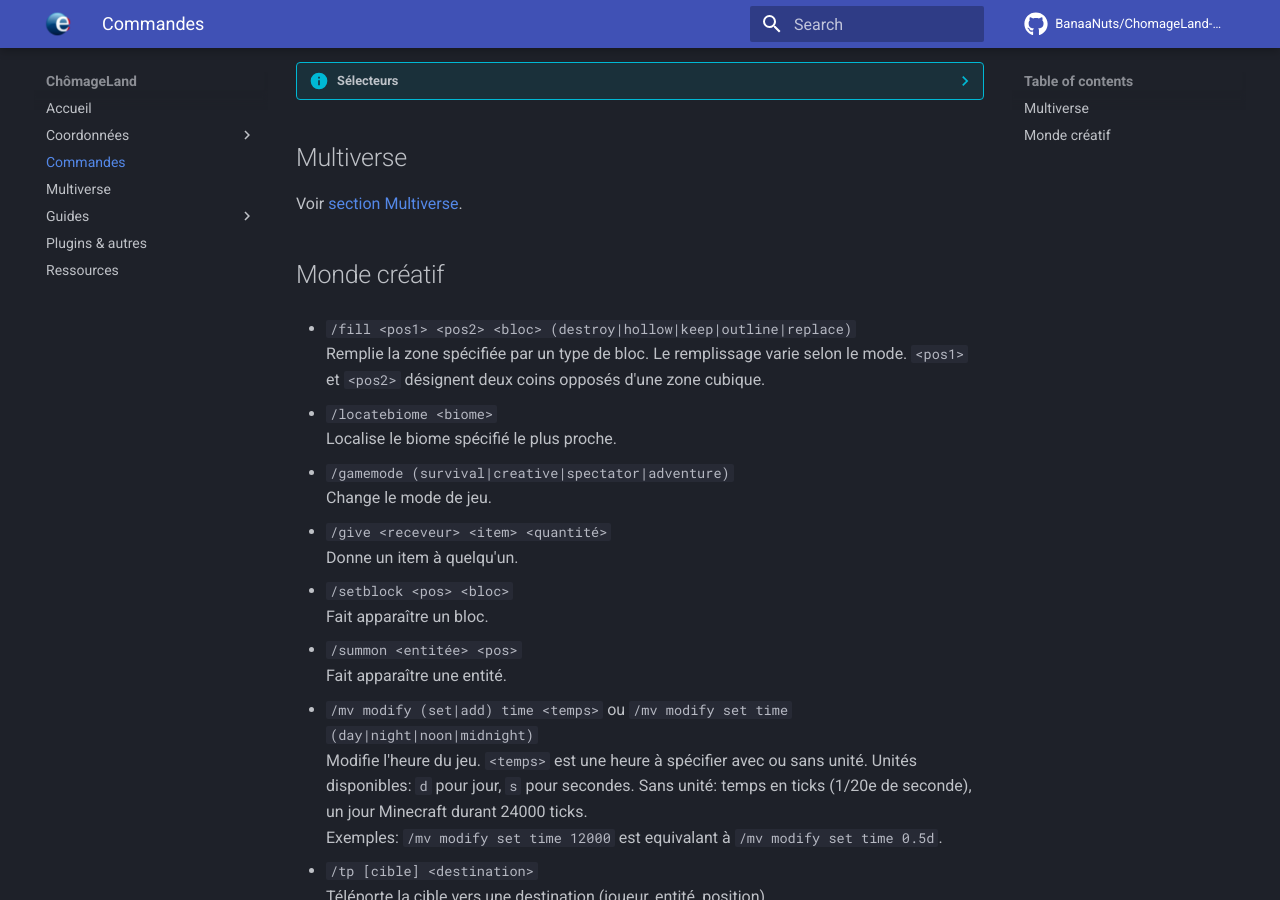
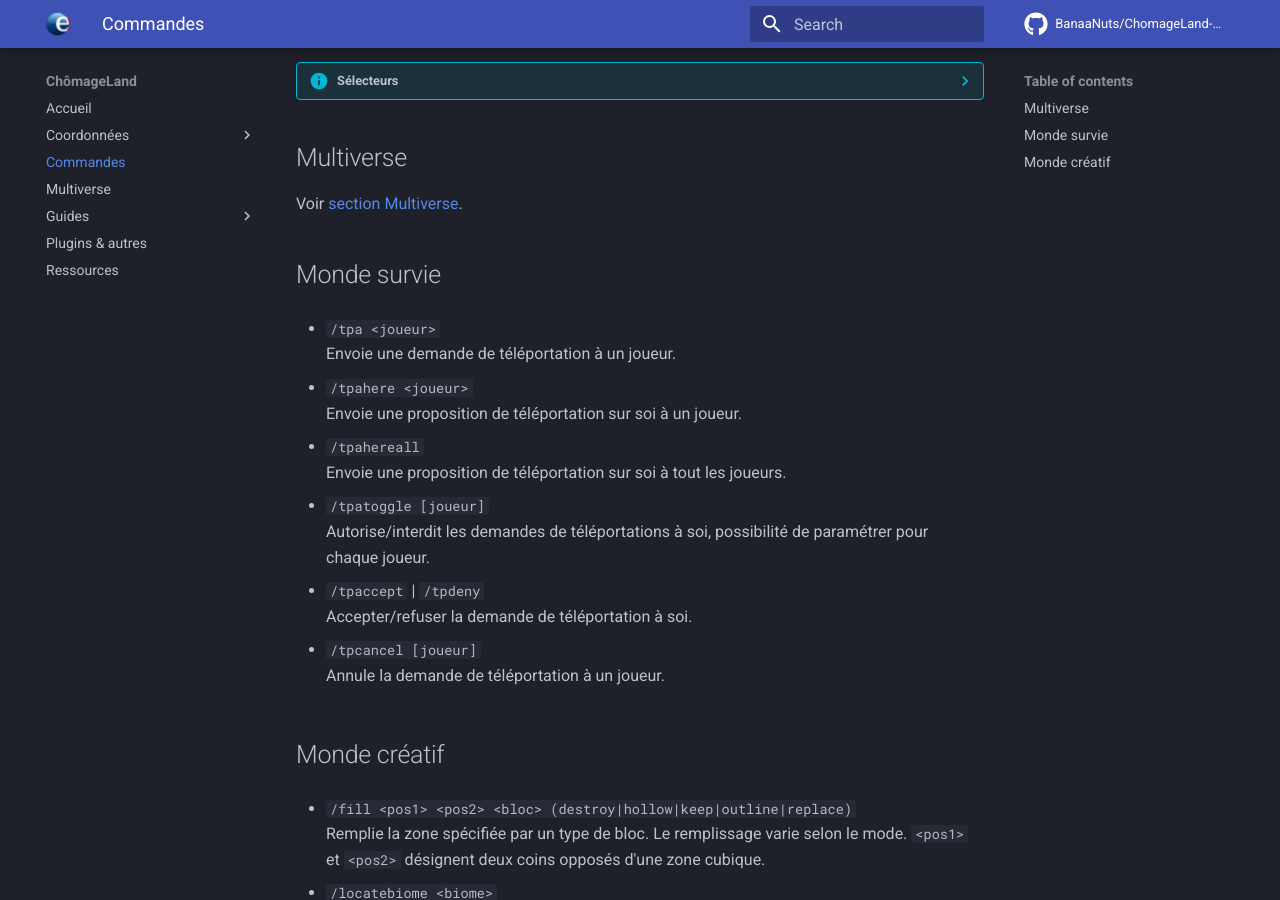
Before and after one commit to BanaaNuts/ChomageLand-Web, an MkDocs documentation site: the page built from docs/commandes.md, in a window 1280 px wide and 900 px high, scrolled down 390 px. Built offline with MkDocs 1.6.1 and Material for MkDocs 9.7.7, drawn with Linux system fonts in a browser that asks for light colours; comment, search, counter and statistics services are not loaded.

Commit message:
Ajout commandes SimpleTPA

```diff
--- a/docs/commandes.md
+++ b/docs/commandes.md
@@ -44,6 +44,26 @@
 
 Voir [section Multiverse](multiverse.md#commandes).
 
+## Monde survie
+
+* `/tpa <joueur>`
+Envoie une demande de téléportation à un joueur.
+
+* `/tpahere <joueur>`
+Envoie une proposition de téléportation sur soi à un joueur.
+
+* `/tpahereall`
+Envoie une proposition de téléportation sur soi à tout les joueurs.
+
+* `/tpatoggle [joueur]`
+Autorise/interdit les demandes de téléportations à soi, possibilité de paramétrer pour chaque joueur.
+
+* `/tpaccept` | `/tpdeny`
+Accepter/refuser la demande de téléportation à soi.
+
+* `/tpcancel [joueur]`
+Annule la demande de téléportation à un joueur.
+
 ## Monde créatif
 
 * `/fill <pos1> <pos2> <bloc> (destroy|hollow|keep|outline|replace)`
```
